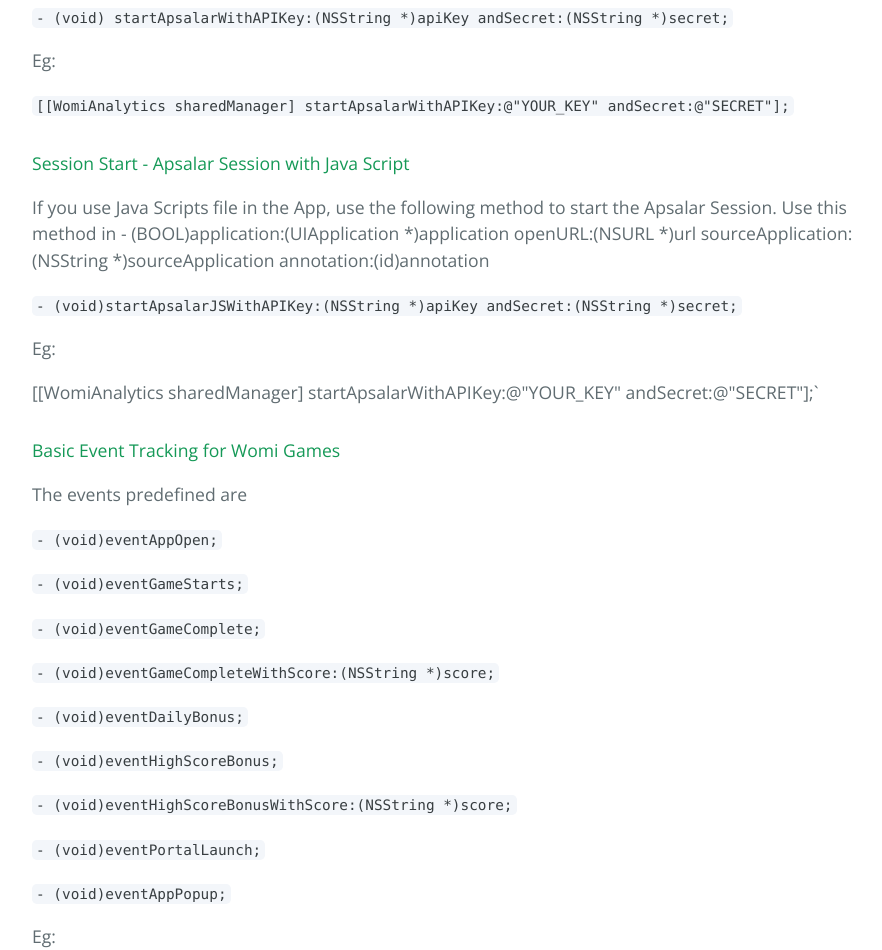
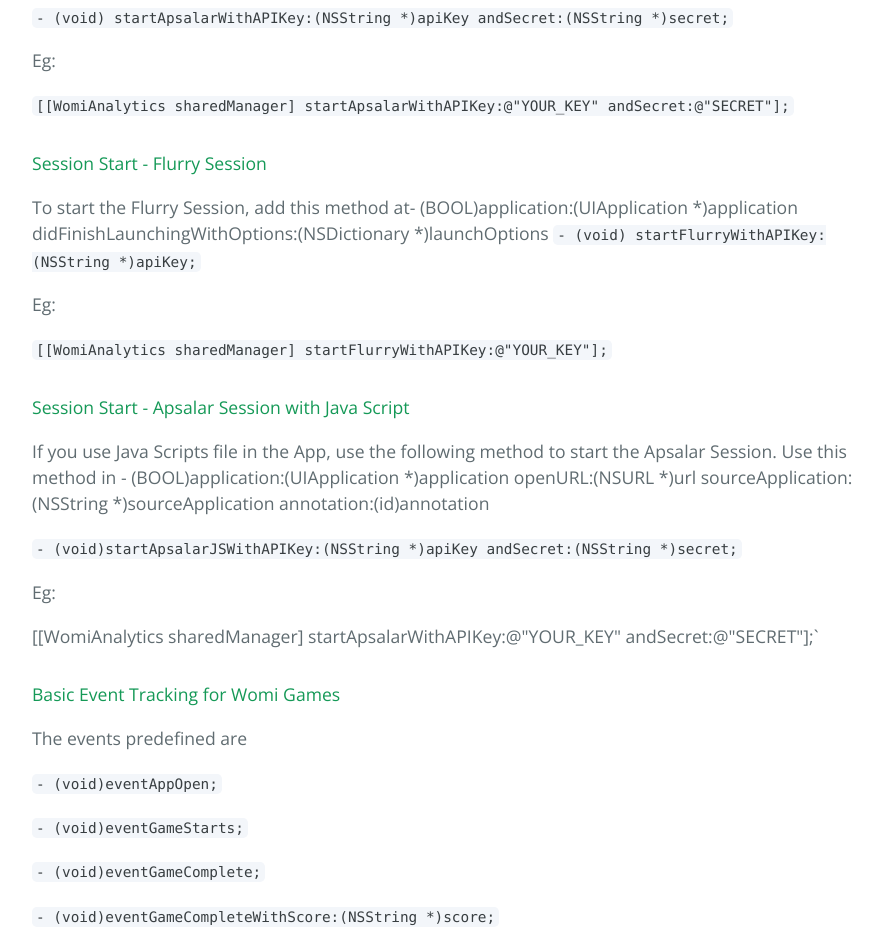
Before and after one commit to iranjith4/WOMIAnalytics, a plain HTML site: page index.html in a window 1280 px wide. Shown: the part 1644-2594 px from the top of the page, without its empty margins (192-1074 px from the left). Drawn offline with nearby package versions, Linux system fonts and the light colour scheme.

```diff
--- a/index.html
+++ b/index.html
@@ -74,6 +74,16 @@ NOTE : Even if you are using any one of there, you must configured all SDK in yo
 <p>Eg:</p>
 
 <p><code>[[WomiAnalytics sharedManager] startApsalarWithAPIKey:@"YOUR_KEY" andSecret:@"SECRET"];</code></p>
+
+<h4>
+<a id="session-start----flurry-session" class="anchor" href="#session-start----flurry-session" aria-hidden="true"><span class="octicon octicon-link"></span></a>Session Start -  Flurry Session</h4>
+
+<p>To start the Flurry Session, add this method at- (BOOL)application:(UIApplication *)application didFinishLaunchingWithOptions:(NSDictionary *)launchOptions
+<code>- (void) startFlurryWithAPIKey:(NSString *)apiKey;</code></p>
+
+<p>Eg:</p>
+
+<p><code>[[WomiAnalytics sharedManager] startFlurryWithAPIKey:@"YOUR_KEY"];</code></p>
 
 <h4>
 <a id="session-start---apsalar-session-with-java-script" class="anchor" href="#session-start---apsalar-session-with-java-script" aria-hidden="true"><span class="octicon octicon-link"></span></a>Session Start - Apsalar Session with Java Script</h4>
```
Also changed, not shown: params.json (+1 -1 lines).
